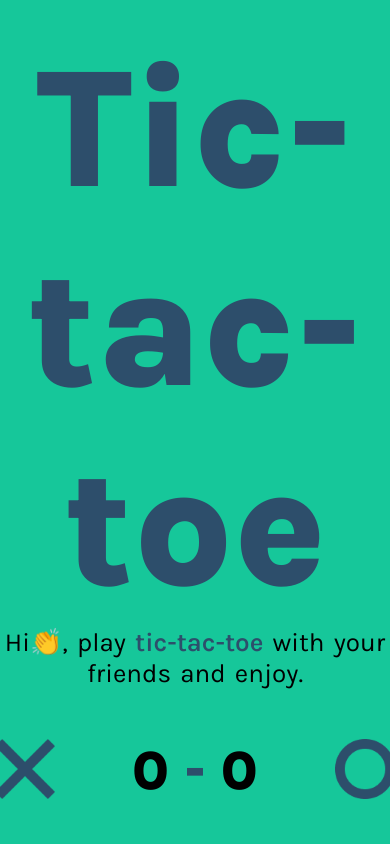
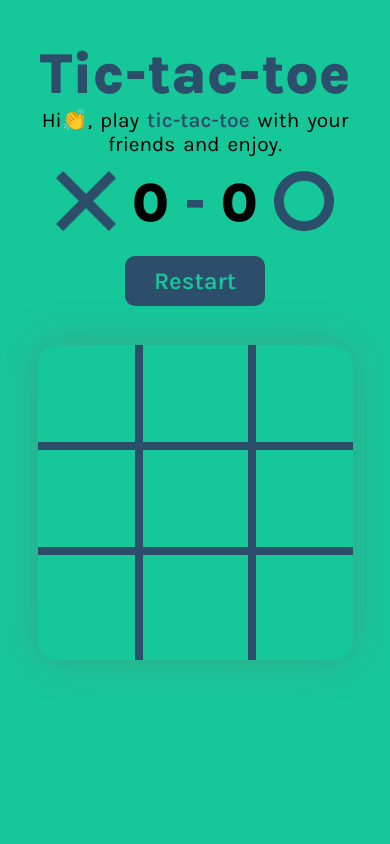
Before and after one commit to camilopaezz/tic-tac-toe, a website built with webpack: page public/index.html in a window 390 px wide. Shown: the top 844 px of the page. Built offline with nearby package versions, Linux system fonts and the light colour scheme.

Commit message:
better responsive

```diff
--- a/public/index.html
+++ b/public/index.html
@@ -15,17 +15,19 @@
     <header class="header">
       <h1 class="header__title">Tic-tac-toe</h1>
       <p class="header__description">
-        Hi👏, play <span class="header__description--into">tic-tac-toe</span> with your friends and
-        enjoy.
+        Hi👏, play
+        <span class="header__description--into">tic-tac-toe</span> with your
+        friends and enjoy.
       </p>
-    </header>
       <section class="score__container">
         <div class="score__player score__player1"></div>
         <p class="score">0 <span class="score__into">-</span> 0</p>
         <div class="score__player score__player2"></div>
       </section>
       <button class="restart-button">Restart</button>
+    </header>
     <div class="playground__container">
+      <div class="playground">
         <div class="row row1">
           <div class="playground__space space1" tabindex="1"></div>
           <div class="playground__space space2" tabindex="2"></div>
@@ -42,6 +44,6 @@
           <div class="playground__space space9" tabindex="9"></div>
         </div>
       </div>
-    <footer class="footer">camilo paez</footer>
+    </div>
   </body>
 </html>
--- a/src/classes/Cases.js
+++ b/src/classes/Cases.js
@@ -6,7 +6,7 @@ import TurnHandler from './Turn'
 
 class Cases {
   static draw(initialTemplate, game) {
-    const container = document.querySelector('.playground__container')
+    const container = document.querySelector('.playground')
     container.innerHTML = draw()
 
     setTimeout(() => (container.innerHTML = initialTemplate), 2000)
@@ -18,7 +18,7 @@ class Cases {
     game.scores[player - 1]++
     Score.updateScore(...game.scores)
 
-    const container = document.querySelector('.playground__container')
+    const container = document.querySelector('.playground')
     container.innerHTML = win(game)
 
     setTimeout(() => (container.innerHTML = initialTemplate), 2000)
--- a/src/styles/index.css
+++ b/src/styles/index.css
@@ -2,44 +2,57 @@
   --blue-king: #2d4e6b;
   --green: #16c79a;
   --border: 8px solid var(--blue-king);
+
+  --fontSize-title: clamp(57.6px, 8vw, 192px);
+  --fontSize-normal: clamp(20.8px, 3vw, 25px);
+
+  --space-size: 130px;
 }
 
-html {
-  font-size: 62.5%;
-}
-
-i {
-  font-size: 80px;
+*,
+*::before,
+*::after {
+  box-sizing: border-box;
 }
 
 body {
   background-color: var(--green);
-  display: flex;
-  flex-direction: column;
-  align-items: center;
   font-family: 'Karla', sans-serif;
   margin: 0;
-  text-align: center;
+  overflow: hidden;
+  max-height: 100vh;
+  display: grid;
+  grid-template-rows: 1fr 1fr;
+  grid-template-columns: 1fr;
 }
 
 .header {
-  margin-top: 30px;
-  margin-bottom: 50px;
+  display: flex;
+  align-items: center;
+  justify-content: center;
+  text-align: center;
+  flex-direction: column;
+  padding: 3%;
+  grid-area: 'first';
+  margin: 0 auto;
 }
 
 .header__title {
-  font-size: 17rem;
+  font-size: var(--fontSize-title);
   font-weight: 700;
   margin: 0;
   color: var(--blue-king);
+  white-space: nowrap;
+  margin-bottom: 0px;
 }
 
 .header__description {
   -moz-osx-font-smoothing: grayscale;
   margin: 0;
-  font-size: 2.6rem;
+  font-size: var(--fontSize-normal);
   font-weight: 500;
   word-spacing: 3px;
+  margin-bottom: 15px;
 }
 
 .header__description--into {
@@ -49,10 +62,14 @@ body {
 
 .score__container {
   display: flex;
-  justify-content: space-between;
+  flex-wrap: nowrap;
+  width: 80%;
+  justify-content: space-around;
+  margin-bottom: 25px;
+}
+
+.score {
   height: 60px;
-  margin-bottom: 50px;
-  width: 400px;
 }
 
 .score,
@@ -61,11 +78,6 @@ body {
   font-weight: 800;
   text-align: center;
   margin: 0;
-}
-
-.score {
-  margin-left: 30px;
-  margin-right: 30px;
 }
 
 .score__into {
@@ -94,18 +106,25 @@ body {
 }
 
 .playground__container {
+  grid-area: 'last';
+  display: grid;
+  place-items: center;
+}
+
+.playground {
   border-radius: 20px;
-  overflow: hidden;
+  text-align: center;
   box-shadow: -1px -1px 42px 1px rgba(110, 110, 110, 0.35);
   margin-bottom: 30px;
-  width: 360px;
-  height: 360px;
+  width: calc(var(--space-size) * 3);
+  height: calc(var(--space-size) * 3);
 }
 
-.playground__container--win {
+.playground--win {
   display: flex;
   flex-direction: column;
   align-items: center;
+  text-align: center;
   background-image: url(@images/confeti.png);
   background-position-y: -180px;
   background-position-x: -18px;
@@ -119,14 +138,15 @@ body {
 }
 
 .win__text {
-  font-size: 3.5rem;
+  font-size: 3rem;
   font-weight: 600;
   color: var(--blue-king);
 }
 
-.playground__container--draw {
+.playground--draw {
   display: flex;
   flex-direction: column;
+  text-align: center;
   align-items: center;
   justify-content: center;
   font-size: 6rem;
@@ -145,8 +165,8 @@ body {
 .playground__space {
   box-sizing: border-box;
   border-color: transparent;
-  height: 120px;
-  width: 120px;
+  height: var(--space-size);
+  width: var(--space-size);
   margin: 0px;
   transition-property: background-color, background-position;
   transition-duration: 0.2s;
@@ -182,27 +202,14 @@ body {
   border-bottom: var(--border);
 }
 
-.footer {
-  /* position: absolute;
-  bottom: 0; */
-  width: 100%;
-  height: 40px;
-  background-color: rgba(0, 0, 0, 0.1);
-  display: flex;
-  justify-content: center;
-  align-items: center;
-  font-size: 1.6rem;
-}
-
 button {
   height: 50px;
-  width: 160px;
+  width: 140px;
   background-color: #2d4e6b;
   color: var(--green);
-  font-size: 1.8rem;
+  font-size: 1.5rem;
   border: 1px solid transparent;
   border-radius: 10px;
-  margin-bottom: 40px;
   font-family: 'Karla', sans-serif;
   font-weight: 600;
   transition: cubic-bezier(0.165, 0.84, 0.44, 1) 0.3s transform;
@@ -212,3 +219,9 @@ button:hover,
 button:focus {
   transform: translateY(-5px);
 }
+
+@media (max-width: 500px) {
+  :root {
+    --space-size: 105px;
+  }
+}
```
Also changed, not shown: package.json (+8 -8 lines), 1 other file. Lines whose indentation alone changed are shown as unchanged.
